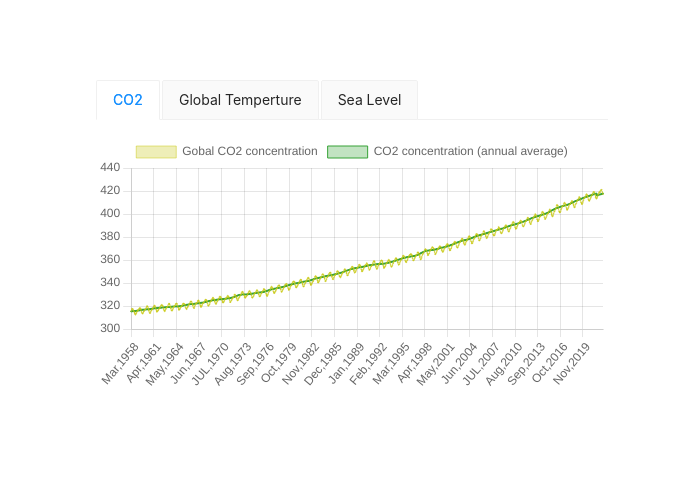
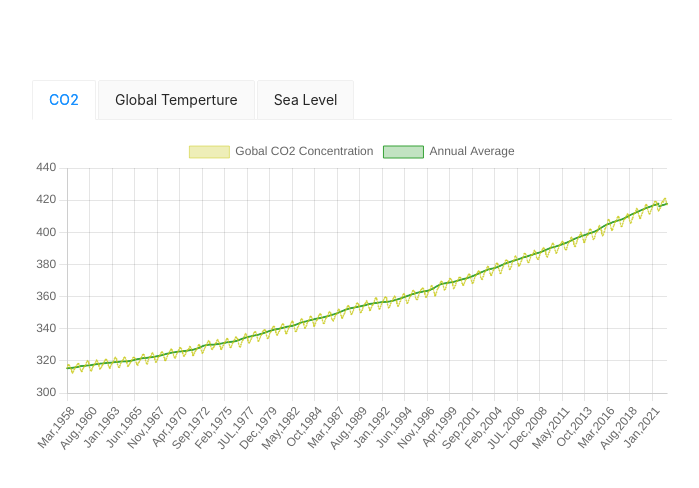
Before and after one commit to YellowJason/nasa_hack, a React (Create React App) app: page / in a window 1280 px wide. Shown: the top 488 px of the page, without its empty margins (288-987 px from the left). Built offline with nearby package versions, Linux system fonts and the light colour scheme.

Commit message:
feat: flex

```diff
--- a/src/App.js
+++ b/src/App.js
@@ -47,7 +47,7 @@ const data1 = {
   labels: co2_x,
   datasets: [
     {
-      label: 'Gobal CO2 concentration',
+      label: 'Gobal CO2 Concentration',
       data: co2,
       backgroundColor: 'rgba(200, 200, 20, 0.3)',
       borderColor: 'rgba(200, 200, 20, 1)',
@@ -55,7 +55,7 @@ const data1 = {
       fill: true, // 是否填滿色彩
     },
     {
-      label: 'CO2 concentration (annual average)',
+      label: 'Annual Average',
       data: co2_mean,
       backgroundColor: 'rgba(54, 162, 54, 0.3)',
       borderColor: 'rgba(54, 162, 54, 1)',
@@ -91,7 +91,7 @@ const data3 = {
   labels: GMSL_x,
   datasets: [
     {
-      label: 'Gobal mean sea level',
+      label: 'Gobal Mean Sea Level',
       data: GMSL,
       backgroundColor: 'rgba(54, 162, 235, 0.3)',
       borderColor: 'rgba(54, 162, 235, 1)',
@@ -99,7 +99,7 @@ const data3 = {
       fill: true, // 是否填滿色彩
     },
     {
-      label: 'Regression line',
+      label: 'Regression Line',
       data: GMSL_reg,
       backgroundColor: 'rgba(54, 162, 54, 0.3)',
       borderColor: 'rgba(54, 162, 54, 1)',
@@ -125,8 +125,8 @@ function App() {
   ];
 
   return (
-    <div>
-      <div style={{ width: '40%', height: '40%', marginLeft: "30%", marginTop: "5rem"}}>
+    <div style={{width:'100%', display: 'flex', flexDirection: 'column', justifyContent: 'center', alignItems: 'center'}}>
+      <div style={{ width:'50%', minWidth: '30rem', height: '40%', marginTop: "5rem",  align_self: 'center'}}>
         <Tabs onChange={onChange} type="card" items={items}/>
         {imgKey==1? co2Plot : imgKey==2 ? tempPlot:seaPlot}
       </div>
```
